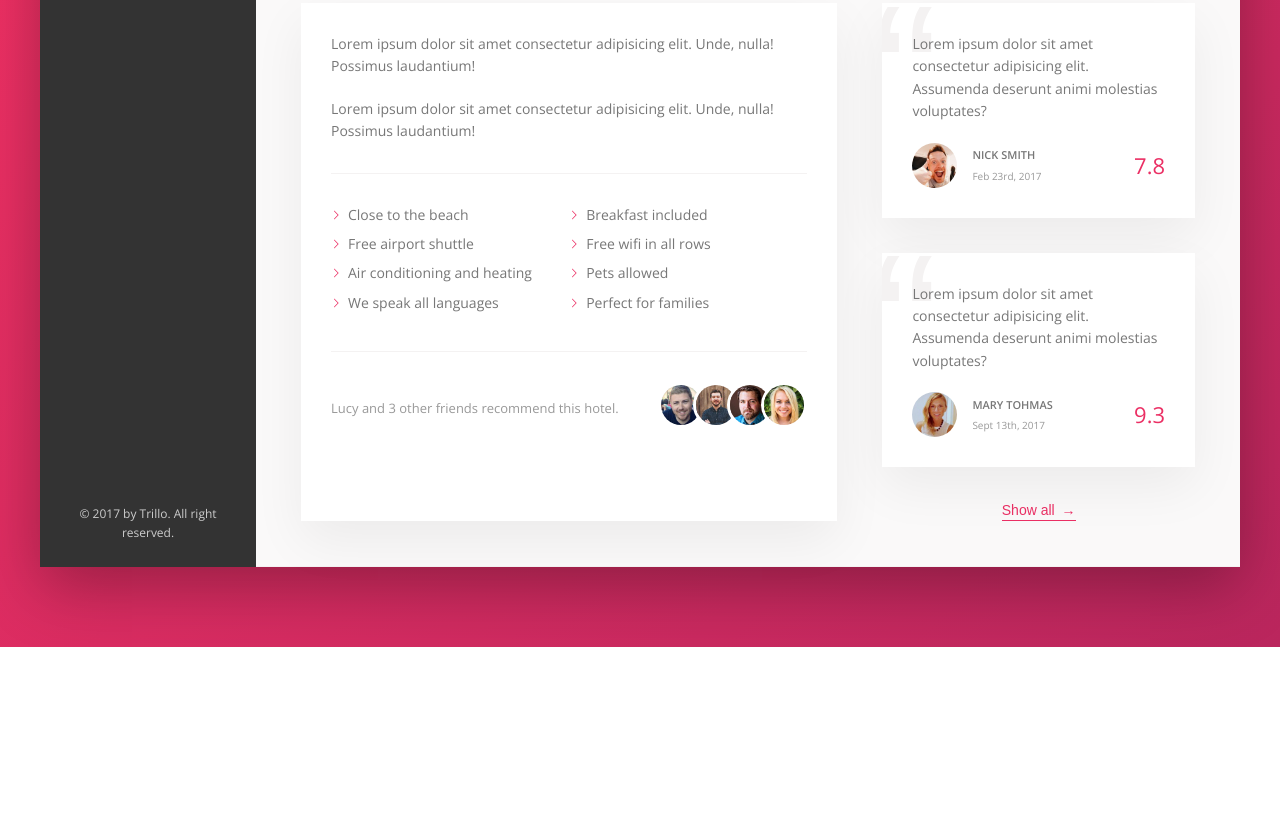
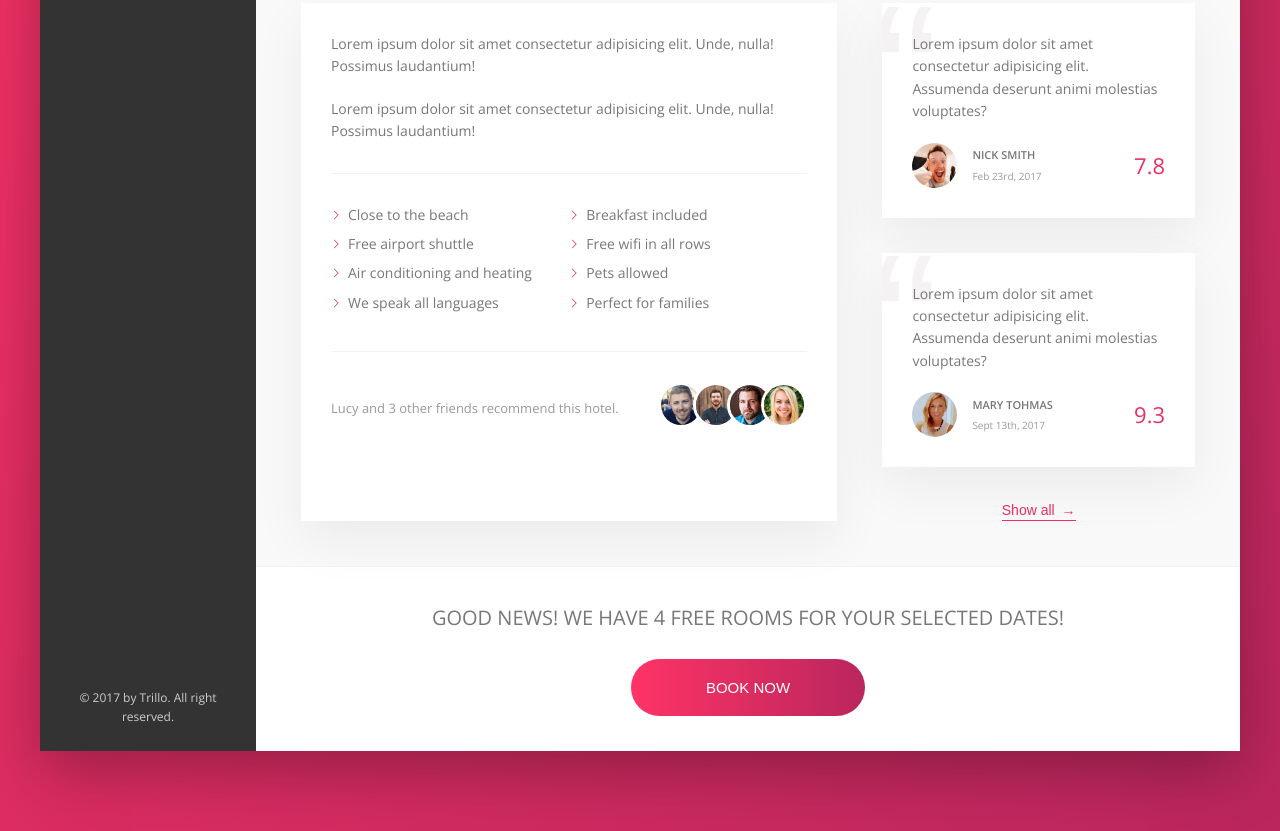
Before and after one commit to YardenPorat/Trillo-Project, a plain HTML site: page index.html in a window 1280 px wide. Shown: the part 644-1475 px from the top of the page. Before the commit the page ends 1291 px from the top, so only its background shows below. Drawn offline with nearby package versions, Linux system fonts and the light colour scheme.

Commit message:
Building the CTA Section

```diff
--- a/css/style.css
+++ b/css/style.css
@@ -335,6 +335,50 @@ body {
     font-family: sans-serif;
     z-index: 1; }
 
+/* CTA */
+.cta {
+  padding: 3.5rem 0;
+  text-align: center; }
+  .cta__book-now {
+    text-transform: uppercase;
+    font-weight: 300;
+    font-size: 2rem;
+    margin-bottom: 2.5rem; }
+
+/* Btn */
+.btn {
+  font-size: 1.5rem;
+  border: none;
+  font-weight: 300;
+  text-transform: uppercase;
+  border-radius: 100px;
+  background-image: linear-gradient(to right, var(--color-primary-light), var(--color-primary-dark));
+  color: #fff;
+  position: relative;
+  overflow: hidden;
+  cursor: pointer; }
+  .btn > * {
+    transition: all .2s;
+    height: 100%;
+    width: 100%;
+    display: inline-block; }
+  .btn__visible {
+    padding: 2rem 7.5rem; }
+  .btn__invisible {
+    position: absolute;
+    padding: 2rem 0;
+    left: 0;
+    top: -100%; }
+  .btn:hover {
+    background-image: linear-gradient(to left, var(--color-primary-light), var(--color-primary-dark)); }
+  .btn:focus {
+    outline: none;
+    animation: pulsate 1s infinite; }
+  .btn:hover .btn__visible {
+    transform: translateY(100%); }
+  .btn:hover .btn__invisible {
+    top: 0; }
+
 .container {
   max-width: 120rem;
   margin: 8rem auto;
--- a/index.html
+++ b/index.html
@@ -185,6 +185,19 @@
                         <button class="btn-inline" >Show all <span>&rarr;</span></button>
                     </div>
                 </div>
+                <div class="cta">
+                    <h2 class="cta__book-now">
+                        Good news! We have 4 free rooms for your selected dates!
+                    </h2>
+                    <button class="btn">
+                        <span class="btn__visible">
+                            Book now
+                        </span>
+                        <span class="btn__invisible">
+                            Only 4 rooms left!
+                        </span>
+                    </button>
+                </div>
             </main>
         </div>
     </div>
--- a/sass/_components.scss
+++ b/sass/_components.scss
@@ -400,3 +400,63 @@
         z-index: 1;
     }
 }
+
+///////////////
+/* CTA */
+
+///////////////
+.cta {
+    padding: 3.5rem 0;
+    text-align: center;
+    &__book-now {
+        text-transform: uppercase;
+        font-weight: 300;
+        font-size: 2rem;
+        margin-bottom: 2.5rem;
+    }
+}
+
+///////////////
+/* Btn */
+
+///////////////
+.btn {
+    font-size: 1.5rem;
+    border: none;
+    font-weight: 300;
+    text-transform: uppercase;
+    border-radius: 100px;
+    background-image: linear-gradient(to right, var(--color-primary-light), var(--color-primary-dark));
+    color: #fff;
+    position: relative;
+    overflow: hidden;
+    cursor: pointer;
+    & > *{
+        transition: all .2s;
+        height: 100%;
+        width: 100%;
+        display: inline-block;
+    }
+    &__visible {
+        padding: 2rem 7.5rem;
+    }
+    &__invisible {
+        position: absolute;
+        padding: 2rem 0;
+        left: 0;
+        top: -100%;
+    }
+    &:hover{
+        background-image: linear-gradient(to left, var(--color-primary-light), var(--color-primary-dark));
+    }
+    &:focus{
+        outline: none;
+        animation: pulsate 1s infinite;
+    }
+    &:hover &__visible {
+        transform: translateY(100%);
+    }
+    &:hover &__invisible {
+        top: 0;
+    }
+}
```
